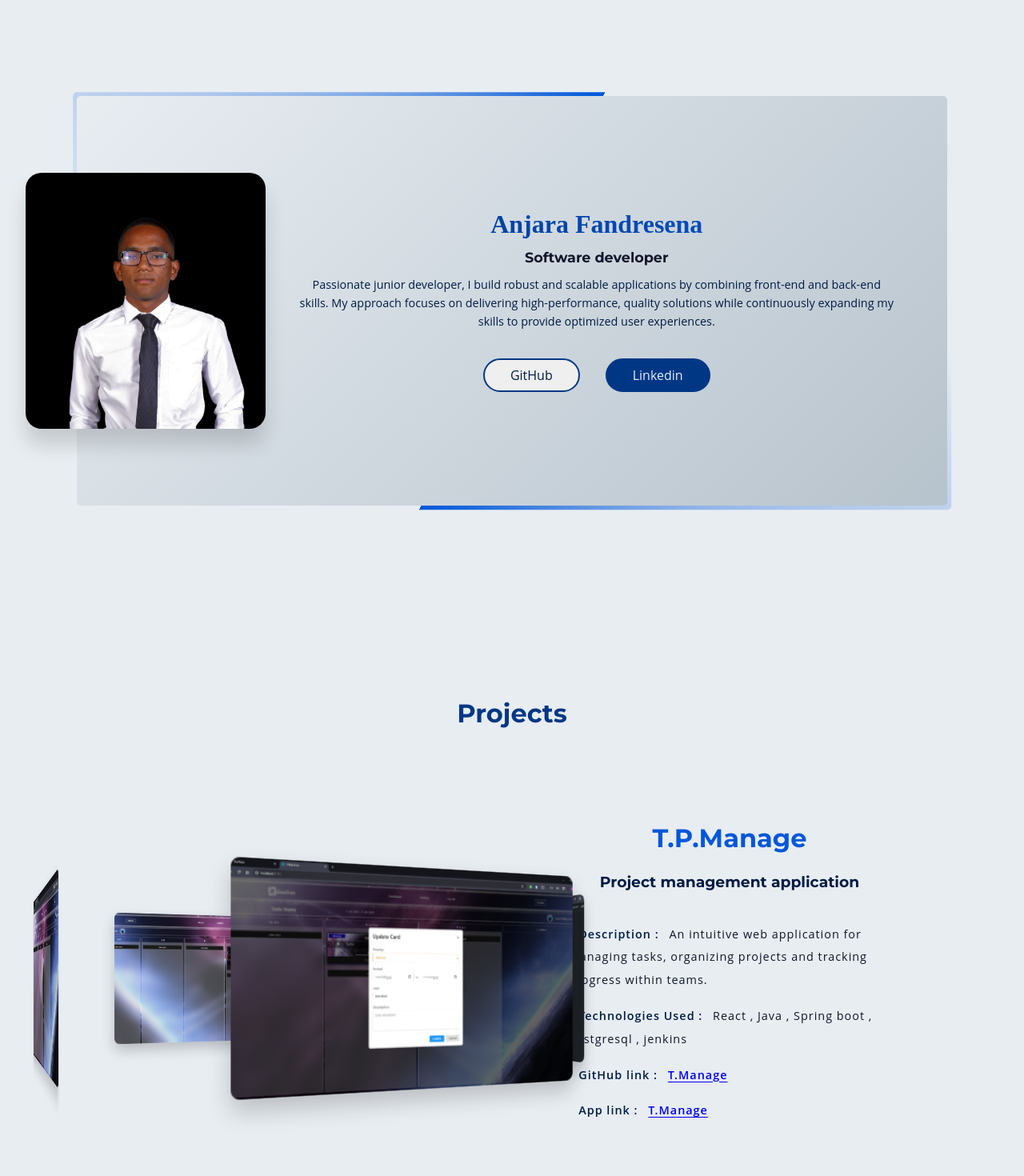
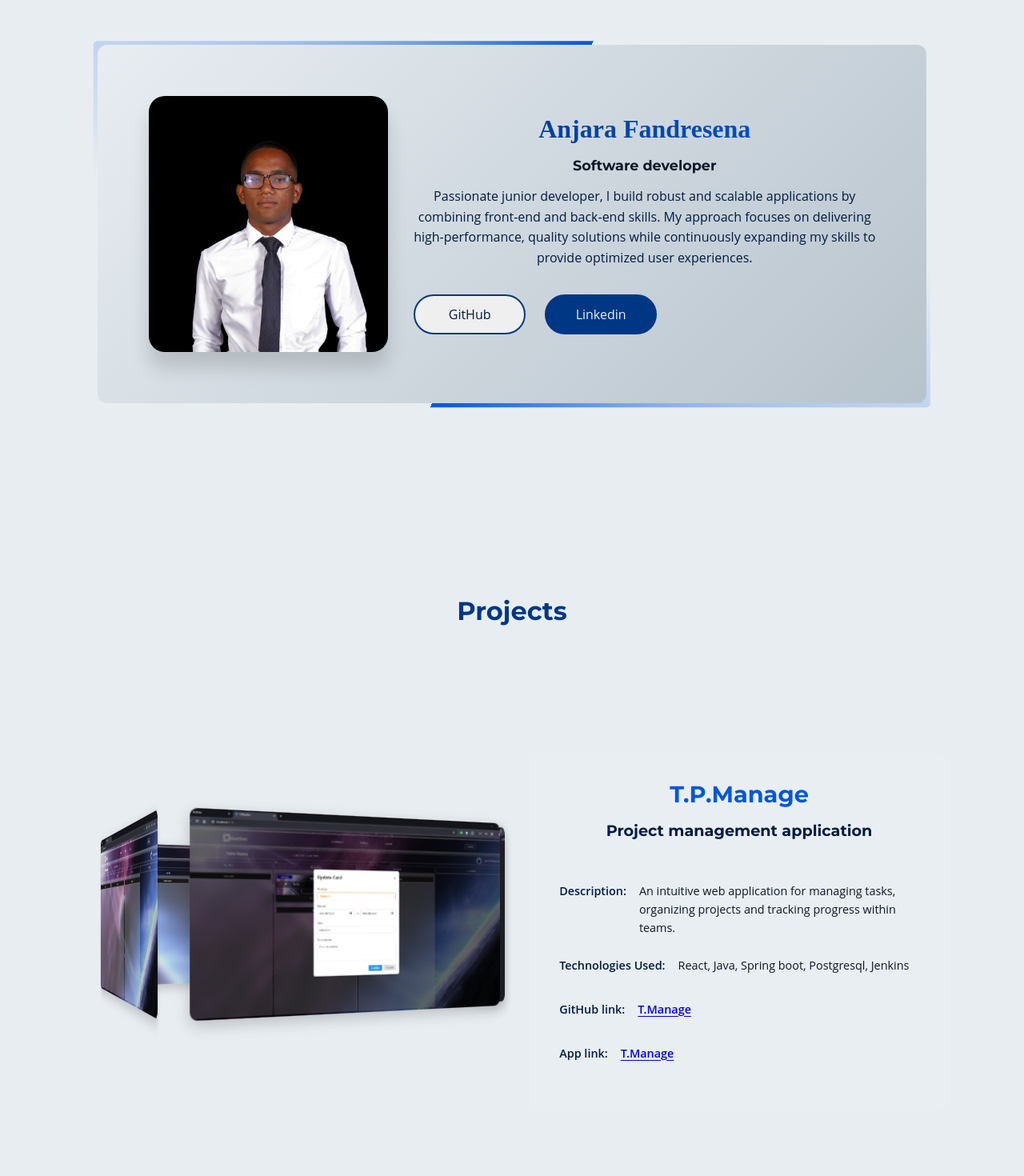
Before and after one commit to Fandresena00/portfolio, a React (Vite) app: page / in a window 1280 px wide. Shown: the part 980-2450 px from the top of the page at 80% size. Built offline with nearby package versions, Linux system fonts and the light colour scheme; a web font is replaced by a local one.

Commit message:
responsive design

```diff
--- a/src/components/about_me/About.module.css
+++ b/src/components/about_me/About.module.css
@@ -1,11 +1,12 @@
 .container {
-  margin: 8rem auto 4rem;
+  margin: 4rem auto;
   display: flex;
   align-items: center;
-  width: 85vw;
+  width: 90%;
   max-width: 80rem;
-  padding: 6rem 4rem;
-  border-radius: 5px;
+  padding: 4rem;
+  border-radius: 12px;
+  gap: 2rem;
 }
 
 .container img {
@@ -13,8 +14,6 @@
   width: 35vw;
   height: 320px;
   object-fit: cover;
-  margin-left: -8rem;
-  margin-right: 40px;
   border-radius: 20px;
   box-shadow: 0 20px 25px rgba(0, 0, 0, 0.15);
   transition: transform 0.3s ease;
@@ -25,9 +24,9 @@
 }
 
 .container h2 {
-  font-size: 32px;
+  font-size: clamp(24px, 4vw, 32px);
   font-weight: 600;
-  margin-bottom: 12px;
+  margin-bottom: 1rem;
   background: linear-gradient(
     45deg,
     var(--tech-blue-main),
@@ -37,42 +36,42 @@
   -webkit-background-clip: text;
   -webkit-text-fill-color: transparent;
   font-family: "Playwrite VN", serif;
-  font-optical-sizing: auto;
-  font-style: normal;
 }
 
 .container h3 {
-  font-size: 1.1rem;
-  font-weight: 400;
-  margin: 0 0 12px;
-  font-weight: bold;
+  font-size: clamp(1rem, 2vw, 1.1rem);
+  font-weight: 600;
+  margin-bottom: 1rem;
 }
 
 .container p {
-  font-size: 0.9rem;
+  font-size: clamp(0.9rem, 1.5vw, 1rem);
   line-height: 1.6;
-  margin-bottom: 35px;
+  margin-bottom: 2rem;
   color: var(--tech-blue-dark);
 }
 
 .container .buttons {
   display: flex;
-  gap: 2rem;
-  justify-content: center;
+  gap: 1.5rem;
 }
 
 .buttons button {
   border: 2px solid var(--tech-blue-main);
-  padding: 0.5rem 2rem;
-  font-size: 16px;
+  padding: 0.75rem 2rem;
+  font-size: clamp(14px, 2vw, 16px);
   font-weight: 500;
   border-radius: 80px;
   transition: all 0.3s ease;
   cursor: pointer;
+  min-width: 140px;
 }
 
 .buttons button a {
   color: var(--tech-blue-dark);
+  text-decoration: none;
+  display: block;
+  width: 100%;
 }
 
 .buttons button.primary a {
@@ -86,71 +85,48 @@
 
 .buttons button.primary {
   background: var(--tech-blue-main);
-  color: var(--metallic-light);
 }
 
-.buttons button.primary:hover {
-  background: linear-gradient(
-    45deg,
-    var(--tech-blue-main),
-    var(--tech-blue-light)
-  );
-}
-
-@media (width <= 768px) {
+@media (max-width: 768px) {
   .container {
-    margin: 6rem auto 3rem;
-    padding: 30px;
-    width: 90vw;
+    margin: 3rem auto;
+    padding: 2rem;
+    flex-direction: column;
     text-align: center;
-    flex-direction: column;
   }
 
   .container img {
-    margin: -100px auto 30px;
-    width: 100%;
-    max-width: 300px;
+    width: min(280px, 80%);
     height: 280px;
+    margin: 0 auto;
   }
 
   .buttons {
     justify-content: center;
   }
-
-  .buttons button {
-    width: 40%;
-    min-width: 120px;
-  }
 }
 
-@media (width <= 480px) {
+@media (max-width: 480px) {
   .container {
-    margin: 5rem 20px 2rem;
-    padding: 20px;
+    margin: 2rem auto;
+    padding: 1.5rem;
+    width: 95%;
   }
 
   .container img {
-    width: 180px;
-    height: 180px;
+    width: 200px;
+    height: 200px;
     border-radius: 50%;
-    margin: -90px auto 25px;
-  }
-
-  .container h2 {
-    font-size: 24px;
-  }
-
-  .container p {
-    font-size: 15px;
-    padding: 0 10px;
   }
 
   .buttons {
     flex-direction: column;
-    gap: 15px;
+    align-items: center;
+    gap: 1rem;
   }
+
   .buttons button {
     width: 100%;
-    padding: 10px 20px;
+    max-width: 200px;
   }
 }
--- a/src/components/project/ProjectItems.jsx
+++ b/src/components/project/ProjectItems.jsx
@@ -1,84 +1,101 @@
 /* eslint-disable react/prop-types */
-import { useState } from "react";
+import { useState, useCallback } from "react";
 import styles from "./ProjectItems.module.css";
 
-export default function ProjectItems({ image }) {
+const ProjectItems = ({ image = {} }) => {
   const { project1, project2, project3, project4 } = image;
   const [isHeld, setIsHeld] = useState(false);
   const [rotation, setRotation] = useState(0);
   const [lastX, setLastX] = useState(0);
 
-  const handleStart = (e) => {
+  const handleStart = useCallback((e) => {
     setIsHeld(true);
-    setLastX(e.clientX);
-  };
+    setLastX(e.clientX || (e.touches?.[0]?.clientX ?? 0));
+  }, []);
 
-  const handleMove = (e) => {
+  const handleMove = useCallback(
+    (e) => {
       if (!isHeld) return;
-    const delta = e.clientX - lastX;
+      const currentX = e.clientX || (e.touches?.[0]?.clientX ?? 0);
+      const delta = currentX - lastX;
       setRotation((prev) => prev + delta * 0.5);
-    setLastX(e.clientX);
-  };
+      setLastX(currentX);
+    },
+    [isHeld, lastX]
+  );
+
+  const handleEnd = useCallback(() => {
+    setIsHeld(false);
+  }, []);
+
+  const projects = [project1, project2, project3, project4];
 
   return (
     <div className={styles.container}>
       <div className={styles.effect}>
         <div
-          className={styles.effect3D}
+          className={`${styles.effect3D} ${isHeld ? styles.held : ""}`}
           style={{ "--drag-rotation": `${rotation}deg` }}
           onMouseDown={handleStart}
+          onTouchStart={handleStart}
           onMouseMove={handleMove}
-          onMouseUp={() => setIsHeld(false)}
-          onMouseLeave={() => setIsHeld(false)}
+          onTouchMove={handleMove}
+          onMouseUp={handleEnd}
+          onTouchEnd={handleEnd}
+          onMouseLeave={handleEnd}
         >
-          <span style={{ "--i": 0 }}>
-            <img src={project1} alt="project" spellCheck />
+          {projects.map((project, index) => (
+            <span key={index} style={{ "--i": index }}>
+              <img
+                src={project}
+                alt={`Project view ${index + 1}`}
+                loading="lazy"
+              />
             </span>
-          <span style={{ "--i": 1 }}>
-            <img src={project2} alt="project" />
-          </span>
-          <span style={{ "--i": 2 }}>
-            <img src={project3} alt="project" />
-          </span>
-          <span style={{ "--i": 3 }}>
-            <img src={project4} alt="project" />
-          </span>
+          ))}
         </div>
       </div>
 
       <div className={styles.info}>
-        <h2>T.P.Manage</h2>
-        <h3>Project management application</h3>
+        <h2 className={styles.title}>T.P.Manage</h2>
+        <h3 className={styles.subtitle}>Project management application</h3>
         <div className={styles.details}>
-          <div>
-            <span className={styles.subtitle}>Description :</span>
-            <span>
-              An intuitive web application for managing tasks, organizing
-              projects and tracking progress within teams.
-            </span>
-          </div>
-          <div>
-            <span className={styles.subtitle}>Technologies Used :</span>
-            <span>React , Java , Spring boot , Postgresql , jenkins</span>
-          </div>
-          <div>
-            <span className={styles.subtitle}>GitHub link :</span>
-            <span>
+          {[
+            {
+              label: "Description",
+              content:
+                "An intuitive web application for managing tasks, organizing projects and tracking progress within teams.",
+            },
+            {
+              label: "Technologies Used",
+              content: "React, Java, Spring boot, Postgresql, Jenkins",
+            },
+            {
+              label: "GitHub link",
+              content: (
                 <a href="https://github.com/Fandresena00/T.Gestion.git">
                   T.Manage
                 </a>
-            </span>
-          </div>
-          <div>
-            <span className={styles.subtitle}>App link :</span>
-            <span>
+              ),
+            },
+            {
+              label: "App link",
+              content: (
                 <a href="https://github.com/Fandresena00/T.Gestion.git">
                   T.Manage
                 </a>
-            </span>
+              ),
+            },
+          ].map(({ label, content }, index) => (
+            <div key={index}>
+              <span className={styles.subtitle}>{label}:</span>
+              <span>{content}</span>
             </div>
+          ))}
         </div>
       </div>
     </div>
   );
-}
+};
+
+export default ProjectItems;
--- a/src/components/project/ProjectItems.module.css
+++ b/src/components/project/ProjectItems.module.css
@@ -1,24 +1,29 @@
 .container {
   display: grid;
-  grid-template-columns: repeat(auto-fit, minmax(26rem, 1fr));
-  justify-items: center;
+  grid-template-columns: 1fr;
   width: 100%;
   padding: 2rem;
+  gap: 4rem;
+  max-width: 1400px;
+  margin: 8rem auto;
 }
 
 .effect {
   display: flex;
   justify-content: center;
   align-items: center;
-  height: 70vh;
+  width: 100%;
+  height: 400px;
+  padding: 2rem;
+  margin-bottom: 2rem;
 }
+
 .effect3D {
   position: relative;
-  width: 350px;
+  width: 300px;
   height: 200px;
   transform-style: preserve-3d;
-  animation: autoRotate 20s linear infinite;
-  cursor: grab;
+  transform: perspective(1000px);
 }
 
 .effect3D span {
@@ -27,79 +32,91 @@
   left: 0;
   width: 100%;
   height: 100%;
+  transform-origin: center;
   transform-style: preserve-3d;
-  transform: rotateY(calc(var(--i) * 90deg)) translateZ(300px);
+  transform: rotateY(calc(var(--i) * 90deg)) translateZ(200px);
+  transition: transform 0.5s;
 }
 
 .effect3D img {
+  position: absolute;
+  top: 0;
+  left: 0;
   width: 100%;
   height: 100%;
   object-fit: cover;
   border-radius: 8px;
-  box-shadow: 0 10px 20px rgba(0, 0, 0, 0.2);
-  pointer-events: none;
+  box-shadow: 0 5px 15px rgba(0, 0, 0, 0.2);
+  backface-visibility: visible;
 }
 
 @keyframes autoRotate {
-  from {
-    transform: perspective(1000px) rotateY(calc(var(--drag-rotation, 0deg)));
+  0% {
+    transform: perspective(1000px) rotateY(var(--drag-rotation));
   }
-  to {
-    transform: perspective(1000px)
-      rotateY(calc(360deg + var(--drag-rotation, 0deg)));
+  100% {
+    transform: perspective(1000px) rotateY(calc(360deg + var(--drag-rotation)));
   }
 }
 
-.effect3D:active {
-  animation-play-state: paused;
-  cursor: grabbing;
+.effect3D {
+  animation: autoRotate 20s linear infinite;
 }
 
-@media (max-width: 768px) {
-  .effect3D span {
-    transform: rotateY(calc(var(--i) * 90deg)) translateZ(200px);
-  }
+.effect3D:active {
+  cursor: grabbing;
+  animation-play-state: paused;
 }
 
-/* ================== details ====================== */
-
+/* Info Section */
 .info {
-  display: flex;
-  flex-direction: column;
-  align-items: center;
-  justify-content: center;
   width: 100%;
   padding: 2rem;
+  background-color: rgba(255, 255, 255, 0.05);
+  border-radius: 12px;
+  margin-top: 2rem;
 }
 
 .info h2 {
   color: var(--tech-blue-light);
-  margin: 1vh 0;
+  margin-bottom: 1rem;
+  font-size: 1.8rem;
+  text-align: center;
 }
 
 .info h3 {
   color: var(--tech-blue-dark);
-  margin: 2vh 0;
+  margin-bottom: 2rem;
+  font-size: 1.2rem;
+  text-align: center;
 }
 
 .details {
   width: 100%;
-  padding: 1vh 3vw;
+  max-width: 600px;
+  margin: 0 auto;
+  padding: 0.2rem;
 }
 
 .details div {
-  margin: 2vh 0;
+  margin: 0.5rem 0;
+  padding: 0.5rem 0;
+  display: flex;
 }
+
 .details span {
-  letter-spacing: 1px;
+  display: inline-block;
   font-size: 0.9rem;
-  line-height: 1.8rem;
+  line-height: 1.6;
 }
 
 .details div .subtitle {
   color: var(--tech-blue-dark);
   font-weight: 600;
-  margin: 0 1vw;
+  flex-wrap: nowrap;
+  margin-right: 1rem;
+  display: block;
+  margin-bottom: 0.5rem;
 }
 
 .details div a {
@@ -107,3 +124,117 @@
   text-underline-offset: 3px;
   font-weight: 600;
 }
+
+/* Responsive Breakpoints */
+@media screen and (min-width: 1024px) {
+  .container {
+    grid-template-columns: repeat(2, 1fr);
+    gap: 3rem;
+  }
+
+  .effect3D {
+    width: 350px;
+    height: 200px;
+  }
+
+  .info {
+    margin-top: 0;
+  }
+}
+
+@media screen and (min-width: 768px) and (max-width: 1023px) {
+  .container {
+    grid-template-columns: 1fr;
+    max-width: 800px;
+    gap: 1.5rem;
+    margin: 0 auto;
+  }
+
+  .container div {
+    margin: 1rem auto;
+  }
+
+  .effect {
+    height: 450px;
+  }
+
+  .effect3D {
+    width: 300px;
+    height: 180px;
+  }
+
+  .effect3D span {
+    transform: rotateY(calc(var(--i) * 90deg)) translateZ(180px);
+  }
+}
+
+@media screen and (max-width: 767px) {
+  .container {
+    padding: 1rem;
+    gap: 2rem;
+  }
+
+  .effect {
+    height: 300px;
+    padding: 1rem;
+    margin-bottom: 1rem;
+  }
+
+  .effect3D {
+    width: 250px;
+    height: 150px;
+  }
+
+  .effect3D span {
+    transform: rotateY(calc(var(--i) * 90deg)) translateZ(150px);
+  }
+
+  .info {
+    padding: 1rem;
+    margin-top: 1rem;
+  }
+
+  .info h2 {
+    font-size: 1.5rem;
+  }
+
+  .info h3 {
+    font-size: 1rem;
+    margin-bottom: 1.5rem;
+  }
+
+  .details {
+    padding: 0.5rem;
+  }
+
+  .details div {
+    margin: 1rem 0;
+  }
+
+  .details span {
+    font-size: 0.8rem;
+  }
+}
+
+@media screen and (max-width: 480px) {
+  .effect3D {
+    width: 200px;
+    height: 120px;
+  }
+
+  .effect3D span {
+    transform: rotateY(calc(var(--i) * 90deg)) translateZ(120px);
+  }
+
+  .effect {
+    height: 250px;
+  }
+
+  .info {
+    padding: 1rem;
+  }
+
+  .details div .subtitle {
+    margin-bottom: 0.25rem;
+  }
+}
```
Also changed, not shown: src/components/header/Header.jsx (+58 -36 lines), src/components/header/Header.module.css (+79 -2 lines), src/components/skills/skills_components/SkillsComponent.jsx (+2 -7 lines), src/components/skills/skills_components/SkillsComponents.module.css (+44 -17 lines), public/close_24dp_E8EAED_FILL0_wght400_GRAD0_opsz24.svg (added), public/menu_24dp_E8EAED_FILL0_wght400_GRAD0_opsz24.svg (added). Lines whose indentation alone changed are shown as unchanged.
